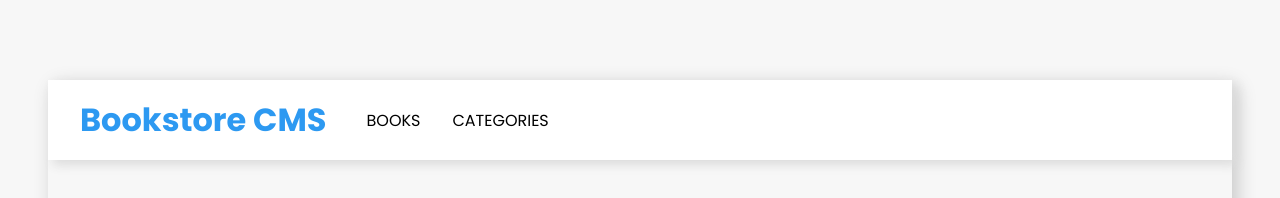
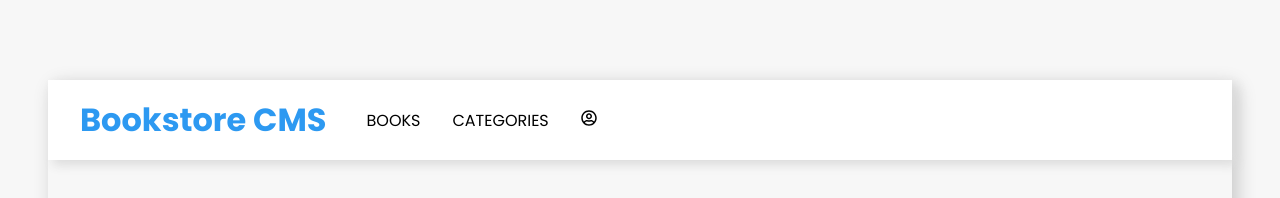
Before and after one commit to krisbobo/books, a React (Create React App) app: page / in a window 1280 px wide. Shown: the top 198 px of the page. Built offline with nearby package versions, Linux system fonts and the light colour scheme; no server answers.

Commit message:
Add user account icon

```diff
--- a/src/components/header.js
+++ b/src/components/header.js
@@ -1,10 +1,12 @@
 import React from 'react';
+import { FaRegUserCircle } from 'react-icons/fa';
 import Navbar from './navbar';
 
 const Header = () => (
   <div className="header">
     <h1>Bookstore CMS</h1>
     <Navbar />
+    <div className="icon"><FaRegUserCircle /></div>
   </div>
 );
 
```
